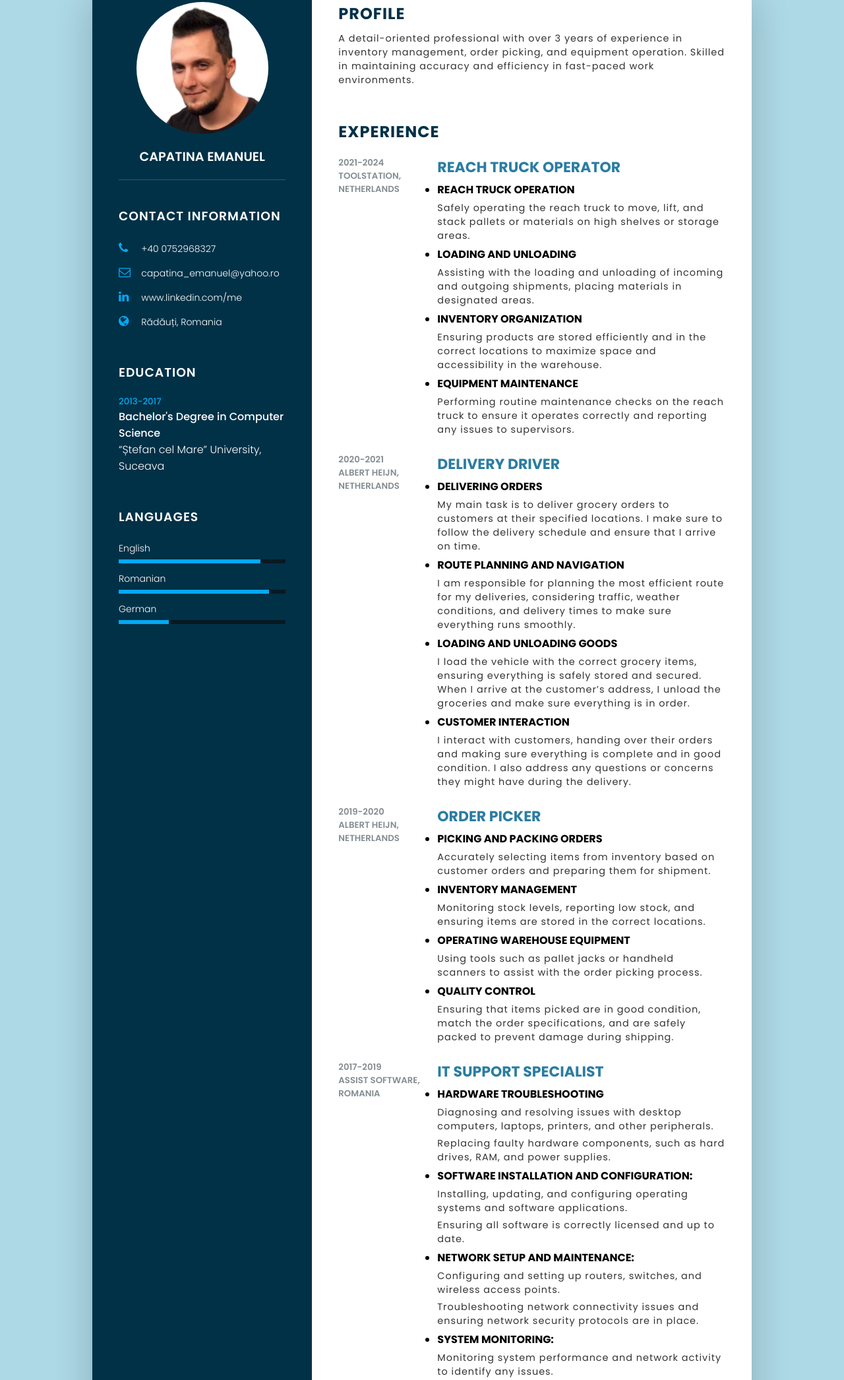
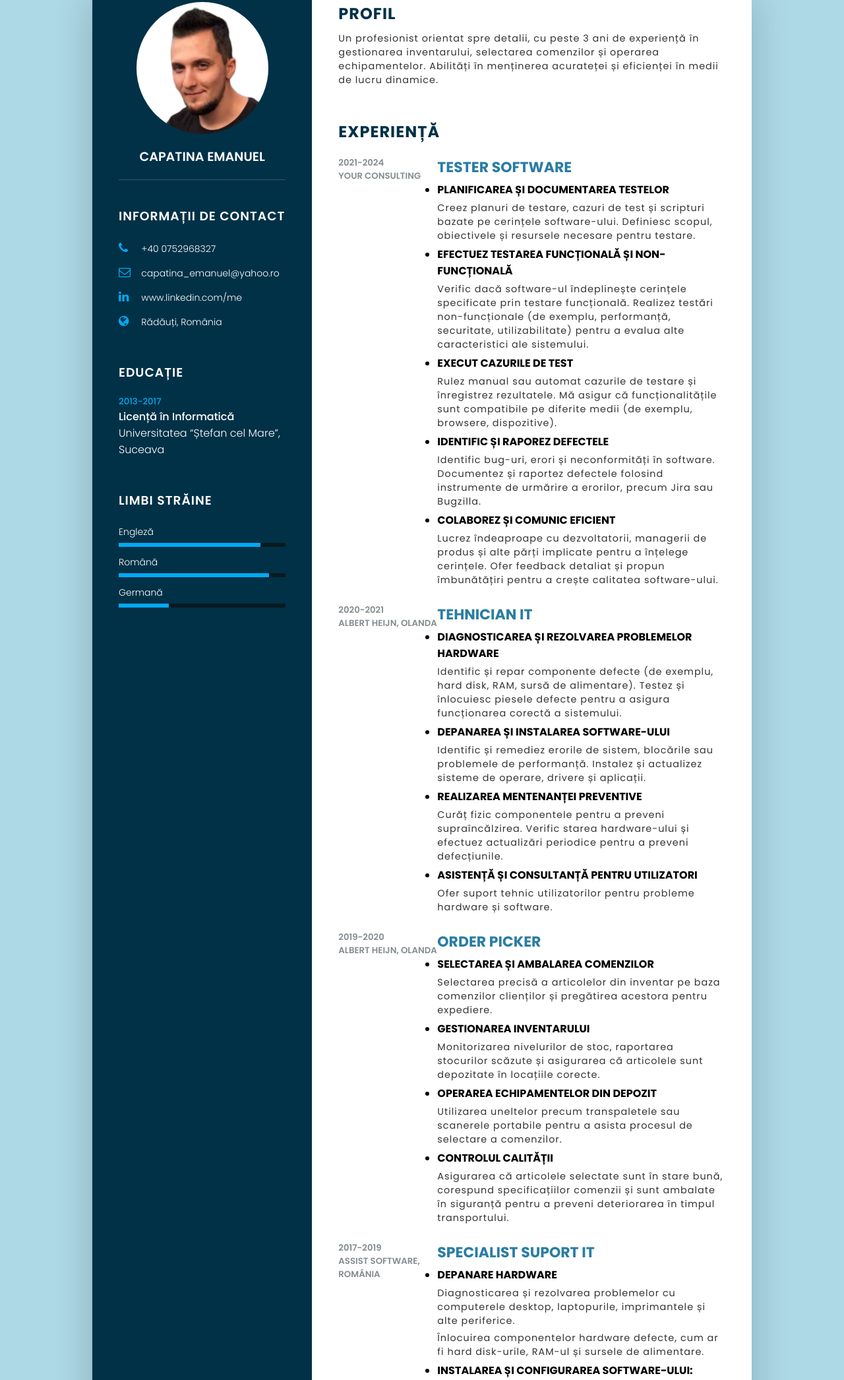
Before and after one commit to cEmanuel26/CapatinaEmanuelCV, a plain HTML site: page index.html in a window 1280 px wide. Shown: the part 87-2179 px from the top of the page at 66% size. Drawn offline with Linux system fonts and the light colour scheme; a web font is replaced by a local one.

Commit message:
Add files via upload

```diff
--- a/index.html
+++ b/index.html
@@ -1,75 +1,93 @@
 <!DOCTYPE html>
-<html lang="en">
+<html lang="ro"></html>
   <head>
     <meta charset="UTF-8" />
     <meta name="viewport" content="width=device-width, initial-scale=1.0" />
-    <title>My CV</title>
-    <link rel="stylesheet" type="text/css" href="style.css">
-    <link rel="stylesheet" href="https://cdnjs.cloudflare.com/ajax/libs/font-awesome/4.7.0/css/font-awesome.css" integrity="sha512-5A8nwdMOWrSz20fDsjczgUidUBR8liPYU+WymTZP1lmY9G6Oc7HlZv156XqnsgNUzTyMefFTcsFH/tnJE/+xBg==" crossorigin="anonymous" referrerpolicy="no-referrer" />
+    <title>CV-ul Meu</title>
+    <link rel="stylesheet" type="text/css" href="style.css" />
+    <link
+      rel="stylesheet"
+      href="https://cdnjs.cloudflare.com/ajax/libs/font-awesome/4.7.0/css/font-awesome.css"
+      integrity="sha512-5A8nwdMOWrSz20fDsjczgUidUBR8liPYU+WymTZP1lmY9G6Oc7HlZv156XqnsgNUzTyMefFTcsFH/tnJE/+xBg=="
+      crossorigin="anonymous"
+      referrerpolicy="no-referrer"
+    />
   </head>
   <body>
     <div class="container">
-
       <div class="left_Side">
         <div class="profileText">
           <div class="imageBox">
             <img src="./assets/profile.png" height="250px" />
           </div>
-          <h2>Capatina Emanuel<br></h2>
+          <h2>Capatina Emanuel<br /></h2>
         </div>
 
         <div class="contactInfo">
-          <h3 class="title">Contact Information</h3>
+          <h3 class="title">Informații de Contact</h3>
           <ul>
             <li>
-              <span class="icon"><i class="fa fa-phone" aria-hidden="true"></i></span>
-              <span class="text">+40 0752968327</span>
+              <span class="icon"
+                ><i class="fa fa-phone" aria-hidden="true"></i
+              ></span>
+                <span class="text">+40 0752968327</span>
             </li>
             <li>
-              <span class="icon"><i class="fa fa-envelope-o" aria-hidden="true"></i></span>
+              <span class="icon"
+                ><i class="fa fa-envelope-o" aria-hidden="true"></i
+              ></span>
               <span class="text">capatina_emanuel@yahoo.ro</span>
             </li>
             <li>
-              <span class="icon"><i class="fa fa-linkedin" aria-hidden="true"></i></span>
-              <span class="text"><a href="https://www.linkedin.com/in/capatina-emanuel-b66b21154/">www.linkedin.com/me</a></span>
+              <span class="icon"
+                ><i class="fa fa-linkedin" aria-hidden="true"></i
+              ></span>
+              <span class="text"
+                ><a
+                  href="https://www.linkedin.com/in/capatina-emanuel-b66b21154/"
+                  >www.linkedin.com/me</a
+                ></span
+              >
             </li>
             <li>
-              <span class="icon"><i class="fa fa-globe" aria-hidden="true"></i></span>
-              <span class="text">Rădăuți, Romania</span>
+              <span class="icon"
+                ><i class="fa fa-globe" aria-hidden="true"></i
+              ></span>
+              <span class="text">Rădăuți, România</span>
             </li>
           </ul>
         </div>
 
         <div class="contactInfo education">
-          <h3 class="title">Education</h3>
+          <h3 class="title">Educație</h3>
           <ul>
             <li>
               <h5>2013-2017</h5>
-              <h4>Bachelor's Degree in Computer Science</h4>
-              <h4>“Ștefan cel Mare” University, Suceava</h4>
+              <h4>Licență în Informatică</h4>
+              <h4>Universitatea “Ștefan cel Mare”, Suceava</h4>
             </li>
           </ul>
         </div>
 
         <div class="contactInfo language">
-          <h3 class="title">Languages</h3>
+          <h3 class="title">Limbi Străine</h3>
           <ul>
             <li>
-              <span class="text">English</span>
+              <span class="text">Engleză</span>
               <span class="percent">
-                <div style="width: 85%;"></div>
+                <div style="width: 85%"></div>
               </span>
             </li>
             <li>
-              <span class="text">Romanian</span>
+              <span class="text">Română</span>
               <span class="percent">
-                <div style="width: 90%;"></div>
+                <div style="width: 90%"></div>
               </span>
             </li>
             <li>
-              <span class="text">German</span>
+              <span class="text">Germană</span>
               <span class="percent">
-                <div style="width: 30%;"></div>
+                <div style="width: 30%"></div>
               </span>
             </li>
           </ul>
@@ -78,86 +96,127 @@
 
       <div class="right_Side">
         <div class="about">
-          <h2 class="title2">Profile</h2>
-          <p>A detail-oriented professional with over 3 years of experience in inventory management, order picking, and equipment operation. Skilled in maintaining accuracy and efficiency in fast-paced work environments.</p>
+          <h2 class="title2">Profil</h2>
+          <p>
+            Un profesionist orientat spre detalii, cu peste 3 ani de experiență
+            în gestionarea inventarului, selectarea comenzilor și operarea
+            echipamentelor. Abilități în menținerea acurateței și eficienței în
+            medii de lucru dinamice.
+          </p>
         </div>
 
         <div class="about">
-          <h2 class="title2">Experience</h2>
+          <h2 class="title2">Experiență</h2>
           <div class="box">
             <div class="year_company">
               <h5>2021-2024</h5>
-              <h5>Toolstation, Netherlands</h5>
+              <h5>Your consulting</h5>
             </div>
             <div class="text">
-              <h4>Reach Truck Operator</h4>
+              <h4>Tester Software</h4>
               <ul>
-                <li><b>Reach truck operation</b></li>
+                <li><b>Planificarea și Documentarea Testelor</b></li>
                 <p>
-                  Safely operating the reach truck to move, lift, and stack pallets or materials on high shelves or storage areas.
+                  Creez planuri de testare, cazuri de test și scripturi bazate
+                  pe cerințele software-ului. Definiesc scopul, obiectivele și
+                  resursele necesare pentru testare.
                 </p>
-                <li><b>Loading and unloading</b></li>
+                <li><b>Efectuez Testarea Funcțională și Non-Funcțională</b></li>
                 <p>
-                  Assisting with the loading and unloading of incoming and outgoing shipments, placing materials in designated areas.
+                  Verific dacă software-ul îndeplinește cerințele specificate
+                  prin testare funcțională. Realizez testări non-funcționale (de
+                  exemplu, performanță, securitate, utilizabilitate) pentru a
+                  evalua alte caracteristici ale sistemului.
                 </p>
-                <li><b>Inventory organization</b></li>
+                <li><b>Execut Cazurile de Test</b></li>
                 <p>
-                  Ensuring products are stored efficiently and in the correct locations to maximize space and accessibility in the warehouse.
+                  Rulez manual sau automat cazurile de testare și înregistrez
+                  rezultatele. Mă asigur că funcționalitățile sunt compatibile
+                  pe diferite medii (de exemplu, browsere, dispozitive).
                 </p>
-                <li><b>Equipment maintenance</b></li>
-                <p>Performing routine maintenance checks on the reach truck to ensure it operates correctly and reporting any issues to supervisors.</p>
+                <li><b>Identific și Raporez Defectele</b></li>
+                <p>
+                  Identific bug-uri, erori și neconformități în software.
+                  Documentez și raportez defectele folosind instrumente de
+                  urmărire a erorilor, precum Jira sau Bugzilla.
+                </p>
+                <li><b>Colaborez și Comunic Eficient</b></li>
+                <p>
+                  Lucrez îndeaproape cu dezvoltatorii, managerii de produs și
+                  alte părți implicate pentru a înțelege cerințele. Ofer feedback
+                  detaliat și propun îmbunătățiri pentru a crește calitatea
+                  software-ului.
+                </p>
               </ul>
             </div>
           </div>
 
-
           <div class="box">
             <div class="year_company">
               <h5>2020-2021</h5>
-              <h5>Albert Heijn, Netherlands</h5>
+              <h5>Albert Heijn, Olanda</h5>
             </div>
             <div class="text">
-              <h4>Delivery Driver</h4>
+              <h4>Tehnician IT</h4>
               <ul>
-                <li><b>Delivering Orders</b></li>
+                <li>
+                  <b>Diagnosticarea și Rezolvarea Problemelor Hardware</b>
+                </li>
                 <p>
-                  My main task is to deliver grocery orders to customers at their specified locations. I make sure to follow the delivery schedule and ensure that I arrive on time.
+                  Identific și repar componente defecte (de exemplu, hard disk,
+                  RAM, sursă de alimentare). Testez și înlocuiesc piesele defecte
+                  pentru a asigura funcționarea corectă a sistemului.
                 </p>
-                <li><b>Route Planning and Navigation</b></li>
+                <li><b>Depanarea și Instalarea Software-ului</b></li>
                 <p>
-                  I am responsible for planning the most efficient route for my deliveries, considering traffic, weather conditions, and delivery times to make sure everything runs smoothly.
+                  Identific și remediez erorile de sistem, blocările sau
+                  problemele de performanță. Instalez și actualizez sisteme de
+                  operare, drivere și aplicații.
                 </p>
-                <li><b>Loading and Unloading Goods</b></li>
+                <li><b>Realizarea Mentenanței Preventive</b></li>
                 <p>
-                   I load the vehicle with the correct grocery items, ensuring everything is safely stored and secured. When I arrive at the customer’s address, I unload the groceries and make sure everything is in order.
+                  Curăț fizic componentele pentru a preveni supraîncălzirea.
+                  Verific starea hardware-ului și efectuez actualizări periodice
+                  pentru a preveni defecțiunile.
                 </p>
-                <li><b>Customer Interaction</b></li>
-                <p>I interact with customers, handing over their orders and making sure everything is complete and in good condition. I also address any questions or concerns they might have during the delivery.</p>
+                <li><b>Asistență și Consultanță pentru Utilizatori</b></li>
+                <p>
+                  Ofer suport tehnic utilizatorilor pentru probleme hardware și
+                  software.
+                </p>
               </ul>
             </div>
           </div>
-	<div class="box">
+          <div class="box">
             <div class="year_company">
               <h5>2019-2020</h5>
-              <h5>Albert Heijn, Netherlands</h5>
+              <h5>Albert Heijn, Olanda</h5>
             </div>
             <div class="text">
               <h4>Order Picker</h4>
               <ul>
-                <li><b>Picking and packing orders</b></li>
+                <li><b>Selectarea și Ambalarea Comenzilor</b></li>
                 <p>
-                  Accurately selecting items from inventory based on customer orders and preparing them for shipment.
+                  Selectarea precisă a articolelor din inventar pe baza
+                  comenzilor clienților și pregătirea acestora pentru expediere.
                 </p>
-                <li><b>Inventory management</b></li>
+                <li><b>Gestionarea Inventarului</b></li>
                 <p>
-                  Monitoring stock levels, reporting low stock, and ensuring items are stored in the correct locations.
+                  Monitorizarea nivelurilor de stoc, raportarea stocurilor
+                  scăzute și asigurarea că articolele sunt depozitate în
+                  locațiile corecte.
                 </p>
-                <li><b>Operating warehouse equipment</b></li>
+                <li><b>Operarea Echipamentelor din Depozit</b></li>
                 <p>
-                  Using tools such as pallet jacks or handheld scanners to assist with the order picking process.
+                  Utilizarea uneltelor precum transpaletele sau scanerele
+                  portabile pentru a asista procesul de selectare a comenzilor.
                 </p>
-                <li><b>Quality control</b></li>
-                <p>Ensuring that items picked are in good condition, match the order specifications, and are safely packed to prevent damage during shipping.</p>
+                <li><b>Controlul Calității</b></li>
+                <p>
+                  Asigurarea că articolele selectate sunt în stare bună,
+                  corespund specificațiilor comenzii și sunt ambalate în
+                  siguranță pentru a preveni deteriorarea în timpul transportului.
+                </p>
               </ul>
             </div>
           </div>
@@ -165,93 +224,108 @@
           <div class="box">
             <div class="year_company">
               <h5>2017-2019</h5>
-              <h5>Assist Software, Romania</h5>
+              <h5>Assist Software, România</h5>
             </div>
             <div class="text">
-              <h4>IT Support Specialist</h4>
+              <h4>Specialist Suport IT</h4>
               <ul>
-                <li><b>Hardware troubleshooting</b></li>
+                <li><b>Depanare Hardware</b></li>
                 <p>
-                  Diagnosing and resolving issues with desktop computers, laptops, printers, and other peripherals.
+                  Diagnosticarea și rezolvarea problemelor cu computerele
+                  desktop, laptopurile, imprimantele și alte periferice.
                 </p>
                 <p>
-                  Replacing faulty hardware components, such as hard drives, RAM, and power supplies.
+                  Înlocuirea componentelor hardware defecte, cum ar fi hard
+                  disk-urile, RAM-ul și sursele de alimentare.
                 </p>
-                <li><b>Software installation and configuration:</b></li>
+                <li><b>Instalarea și Configurarea Software-ului:</b></li>
                 <p>
-                  Installing, updating, and configuring operating systems and software applications.
-                </p>
-                <p>Ensuring all software is correctly licensed and up to date.</p>
-                <li><b>Network setup and maintenance:</b></li>
-                <p>
-                  Configuring and setting up routers, switches, and wireless access points.
+                  Instalarea, actualizarea și configurarea sistemelor de operare
+                  și a aplicațiilor software.
                 </p>
                 <p>
-                  Troubleshooting network connectivity issues and ensuring network security protocols are in place.
+                  Asigurarea că tot software-ul este corect licențiat și
+                  actualizat.
                 </p>
-                <li><b>System monitoring:</b></li>
+                <li><b>Configurarea și Mentenanța Rețelei:</b></li>
                 <p>
-                  Monitoring system performance and network activity to identify any issues.
+                  Configurarea și setarea routerelor, switch-urilor și punctelor
+                  de acces wireless.
                 </p>
                 <p>
-                  Using monitoring tools to ensure systems are running optimally and managing alerts.
+                  Depanarea problemelor de conectivitate la rețea și asigurarea
+                  că protocoalele de securitate a rețelei sunt în vigoare.
+                </p>
+                <li><b>Monitorizarea Sistemului:</b></li>
+                <p>
+                  Monitorizarea performanței sistemului și a activității rețelei
+                  pentru a identifica orice probleme.
+                </p>
+                <p>
+                  Utilizarea instrumentelor de monitorizare pentru a asigura că
+                  sistemele funcționează optim și gestionarea alertelor.
                 </p>
               </ul>
             </div>
           </div>
 
           <div class="about skills">
-            <h2 class="title2">Professional Skills</h2>
+            <h2 class="title2">Competențe Profesionale</h2>
             <div class="box">
-              <h4>Reach Truck Proficiency</h4>
+              <h4>Proficiență Reach Truck</h4>
               <div class="percent">
-                <div style="width: 90%;"></div>
+                <div style="width: 90%"></div>
               </div>
             </div>
             <div class="box">
-              <h4>Teamwork</h4>
+              <h4>Lucru în Echipa</h4>
               <div class="percent">
-                <div style="width: 95%;"></div>
+                <div style="width: 95%"></div>
               </div>
             </div>
             <div class="box">
-              <h4>Warehouse Experience</h4>
+              <h4>Experiență în Depozit</h4>
               <div class="percent">
-                <div style="width: 85%;"></div>
+                <div style="width: 85%"></div>
               </div>
             </div>
             <div class="box">
-              <h4>Order Picking</h4>
+              <h4>Selectarea Comenzilor</h4>
               <div class="percent">
-                <div style="width: 80%;"></div>
+                <div style="width: 80%"></div>
               </div>
             </div>
             <div class="box">
-              <h4>Spatial Awareness</h4>
+              <h4>Conștientizare Spațială</h4>
               <div class="percent">
-                <div style="width: 99%;"></div>
+                <div style="width: 99%"></div>
               </div>
             </div>
             <div class="box">
-              <h4>Problem Solving</h4>
+              <h4>Rezolvarea Problemelor</h4>
               <div class="percent">
-                <div style="width: 90%;"></div>
+                <div style="width: 90%"></div>
               </div>
             </div>
           </div>
 
           <div class="about interest">
-            <h2 class="title2">Interests</h2>
+            <h2 class="title2">Interese</h2>
             <ul>
-              <li><i class="fa fa-gamepad" aria-hidden="true"></i> Gaming</li>
-              <li><i class="fa fa-leaf" aria-hidden="true"></i> Camping in nature</li>
-              <li><i class="fa fa-motorcycle" aria-hidden="true"></i> Motorcycling</li>
-              <li><i class="fa fa-futbol-o" aria-hidden="true"></i> Skateboarding</li>
+              <li><i class="fa fa-gamepad" aria-hidden="true"></i> Jocuri</li>
+              <li>
+                <i class="fa fa-leaf" aria-hidden="true"></i> Camping în natură
+              </li>
+              <li>
+                <i class="fa fa-motorcycle" aria-hidden="true"></i> Motociclism
+              </li>
+              <li>
+                <i class="fa fa-futbol-o" aria-hidden="true"></i> Skateboarding
+              </li>
             </ul>
           </div>
         </div>
       </div>
-
     </div>
   </body>
 </html>
```
